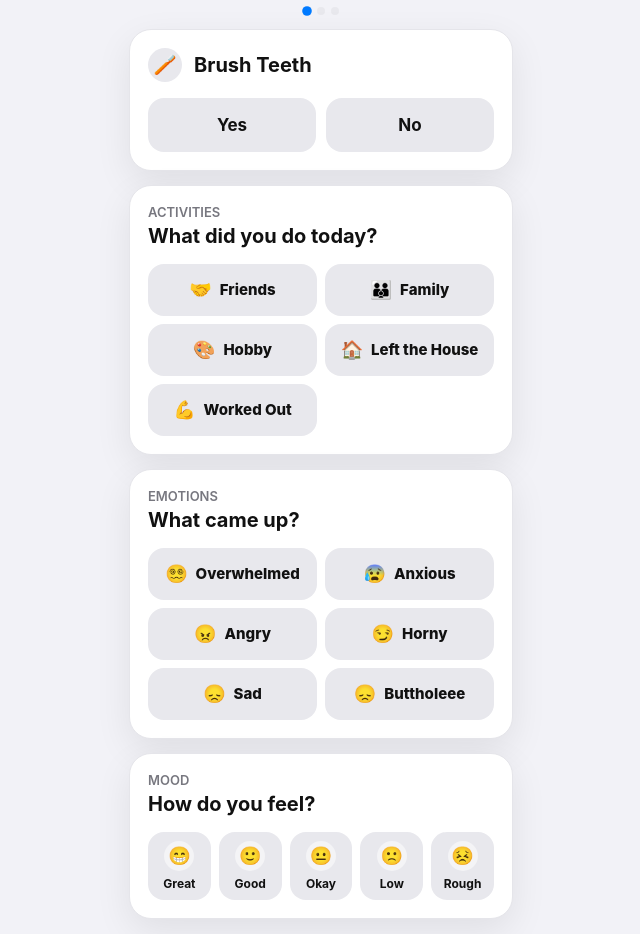
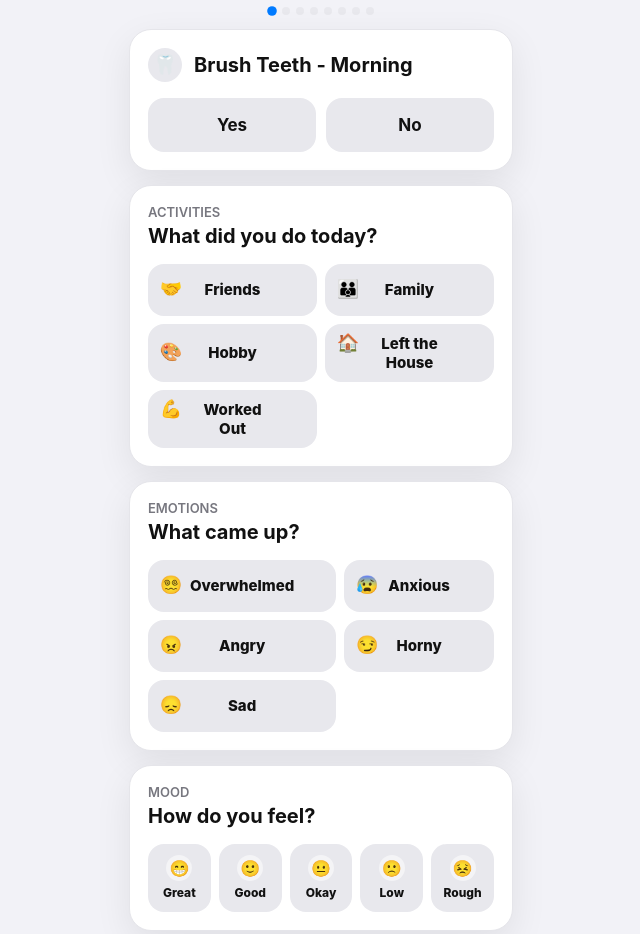
Before and after one commit to RichesCodes/TheTobsterTracker, a plain HTML site: page index.html in a window 1280 px wide. Shown: the part 226-1160 px from the top of the page, without its empty margins (319-959 px from the left). Drawn offline with Linux system fonts and the light colour scheme.

Commit message:
styling fixes and new defaults

```diff
--- a/js/constants.js
+++ b/js/constants.js
@@ -12,9 +12,14 @@ const MOODS_KEY = "habits:moods-config";
 
 // Default habits shown to every new user.
 const DEFAULT_HABITS = [
-  { id: "brush-teeth", name: "Brush Teeth", emoji: "\u{1FAA5}" },
+  { id: "teethmorning", name: "Brush Teeth - Morning", emoji: "\u{1F9B7}" },
+  { id: "morning-pills", name: "Take Morning Drugs", emoji: "\u{1F48A}" },
+  { id: "eat-breakfast", name: "Eat Breakfast", emoji: "\u{1F373}" },
   { id: "drink-water", name: "Drink Water", emoji: "\u{1F4A7}" },
-  { id: "take-vitamins", name: "Take Vitamins", emoji: "\u{1F48A}" },
+  { id: "eat-lunch", name: "Eat Lunch", emoji: "\u{1F96A}" },
+  { id: "afternoon-pills", name: "Take Afternoon Drugs", emoji: "\u{1F48A}" },
+  { id: "eat-dinner", name: "Eat Dinner", emoji: "\u{1F969}" },
+  { id: "teethnight", name: "Brush Teeth - Night", emoji: "\u{1F9B7}" },
 ];
 
 // Default daily activities used for check-ins and future insights.
@@ -35,7 +40,6 @@ const DEFAULT_EMOTIONS = [
   { id: "angry", name: "Angry", emoji: "\u{1F620}" },
   { id: "horny", name: "Horny", emoji: "\u{1F60F}" },
   { id: "sad", name: "Sad", emoji: "\u{1F61E}" },
-  { id: "Butthold", name: "Buttholeee", emoji: "\u{1F61E}" },
 ];
 
 const CUSTOM_EMOTION_EMOJI = "\u{1F4AD}";
--- a/js/today.js
+++ b/js/today.js
@@ -142,17 +142,18 @@ function renderMood() {
     const button = document.createElement("button");
     const isSelected = viewEntry.mood === mood.id;
 
-    button.className = "mood-button";
+    button.className = "mood-button tile-button";
     button.type = "button";
     button.setAttribute("aria-pressed", String(isSelected));
     button.classList.toggle("selected", isSelected);
 
     const emoji = document.createElement("span");
-    emoji.className = "mood-emoji";
+    emoji.className = "mood-emoji tile-emoji";
     emoji.setAttribute("aria-hidden", "true");
     emoji.textContent = mood.emoji;
 
     const label = document.createElement("span");
+    label.className = "tile-label";
     label.textContent = mood.label;
 
     button.disabled = Boolean(viewEntry.finished);
@@ -177,17 +178,18 @@ function renderActivities() {
     const button = document.createElement("button");
     const isSelected = Boolean(viewEntry.activities[activity.id]);
 
-    button.className = "activity-button";
+    button.className = "activity-button tile-button";
     button.type = "button";
     button.setAttribute("aria-pressed", String(isSelected));
     button.classList.toggle("selected", isSelected);
 
     const emoji = document.createElement("span");
-    emoji.className = "activity-emoji";
+    emoji.className = "tile-emoji";
     emoji.setAttribute("aria-hidden", "true");
     emoji.textContent = activity.emoji || CUSTOM_ACTIVITY_EMOJI;
 
     const label = document.createElement("span");
+    label.className = "tile-label";
     label.textContent = activity.name;
 
     button.disabled = Boolean(viewEntry.finished);
@@ -220,17 +222,18 @@ function renderEmotions() {
     const button = document.createElement("button");
     const isSelected = Boolean(viewEntry.emotions[emotion.id]);
 
-    button.className = "emotion-button";
+    button.className = "emotion-button tile-button";
     button.type = "button";
     button.setAttribute("aria-pressed", String(isSelected));
     button.classList.toggle("selected", isSelected);
 
     const emoji = document.createElement("span");
-    emoji.className = "emotion-emoji";
+    emoji.className = "tile-emoji";
     emoji.setAttribute("aria-hidden", "true");
     emoji.textContent = emotion.emoji || CUSTOM_EMOTION_EMOJI;
 
     const label = document.createElement("span");
+    label.className = "tile-label";
     label.textContent = emotion.name;
 
     button.disabled = Boolean(viewEntry.finished);
--- a/style.css
+++ b/style.css
@@ -60,6 +60,7 @@ html {
 body {
   min-height: 100vh;
   margin: 0;
+  overflow-x: hidden;
   color: var(--text);
   font-family: -apple-system, BlinkMacSystemFont, "SF Pro Display", "SF Pro Text",
     "Helvetica Neue", Arial, sans-serif;
@@ -74,7 +75,8 @@ button {
 }
 
 .app {
-  width: min(100%, 420px);
+  width: 100%;
+  max-width: 420px;
   min-height: 100vh;
   margin: 0 auto;
   padding: 28px 18px 24px;
@@ -83,7 +85,7 @@ button {
 /* ---- Header ---- */
 
 .header {
-  padding: 10px 2px 0;
+  padding: 10px 0 0;
 }
 
 .header-top {
@@ -196,6 +198,12 @@ h1 {
 .view {
   display: grid;
   gap: 12px;
+  /* Prevent any grid item from blowing past the app container width. */
+  min-width: 0;
+}
+
+.view > * {
+  min-width: 0;
 }
 
 .view[hidden] {
@@ -207,6 +215,7 @@ h1 {
 .habit-list {
   display: grid;
   gap: 12px;
+  min-width: 0;
 }
 
 .habit-card,
@@ -330,8 +339,7 @@ h1 {
   gap: 10px;
 }
 
-.answer-button,
-.mood-button {
+.answer-button {
   min-height: 54px;
   border-radius: 16px;
   color: var(--text);
@@ -343,14 +351,12 @@ h1 {
 }
 
 .answer-button:active,
-.mood-button:active,
 .finish-day-button:active,
 .reset-button:active {
   transform: scale(0.97);
 }
 
-.answer-button.selected,
-.mood-button.selected {
+.answer-button.selected {
   color: #ffffff;
   transform: scale(1.02);
   box-shadow: 0 8px 18px rgba(0, 0, 0, 0.12);
@@ -362,6 +368,48 @@ h1 {
 
 .answer-button.selected[data-answer="no"] {
   background: var(--no);
+}
+
+/* ---- Shared tile button (mood, activity, emotion) ---- */
+/*
+ * .tile-button is the single source of truth for tile layout.
+ * Three-column grid: [emoji] [label] [mirror spacer].
+ * The mirror spacer equals the emoji column width so the label
+ * column is symmetric and text-align:center lands in the visual middle.
+ */
+
+.tile-button {
+  display: grid;
+  grid-template-columns: 26px 1fr 26px;
+  align-content: center;
+  gap: 6px;
+  padding: 10px 10px;
+  border-radius: 16px;
+  color: var(--text);
+  background: var(--button);
+  font-weight: 800;
+  transition: transform 160ms ease, background-color 160ms ease, color 160ms ease,
+    box-shadow 160ms ease;
+}
+
+.tile-button:active {
+  transform: scale(0.97);
+}
+
+.tile-button.selected {
+  color: #ffffff;
+  transform: scale(1.02);
+  box-shadow: 0 8px 18px rgba(0, 0, 0, 0.12);
+}
+
+.tile-emoji {
+  font-size: 18px;
+  line-height: 1;
+  text-align: center;
+}
+
+.tile-label {
+  text-align: center;
 }
 
 /* ---- Mood card ---- */
@@ -381,45 +429,19 @@ h1 {
 .emotion-options {
   display: grid;
   grid-template-columns: 1fr 1fr;
+  align-items: stretch;
   gap: 8px;
 }
 
 .activity-button,
 .emotion-button {
-  display: flex;
   min-height: 52px;
-  align-items: center;
-  justify-content: center;
-  gap: 8px;
-  padding: 8px 10px;
-  border-radius: 16px;
-  color: var(--text);
-  background: var(--button);
   font-size: 15px;
-  font-weight: 800;
-  text-align: center;
-  transition: transform 160ms ease, background-color 160ms ease, color 160ms ease,
-    box-shadow 160ms ease;
-}
-
-.activity-button:active,
-.emotion-button:active {
-  transform: scale(0.97);
 }
 
 .activity-button.selected,
 .emotion-button.selected {
-  color: #ffffff;
   background: var(--accent);
-  transform: scale(1.02);
-  box-shadow: 0 8px 18px rgba(0, 0, 0, 0.12);
-}
-
-.activity-emoji,
-.emotion-emoji {
-  flex-shrink: 0;
-  font-size: 18px;
-  line-height: 1;
 }
 
 .activity-form {
@@ -489,16 +511,17 @@ h1 {
 
 .mood-options {
   display: grid;
-  grid-template-columns: repeat(5, 1fr);
+  grid-template-columns: repeat(auto-fill, minmax(60px, 1fr));
   gap: 8px;
 }
 
 .mood-button {
-  display: grid;
+  /* Override tile-button's horizontal 3-col layout with a vertical stack. */
+  grid-template-columns: 1fr;
+  justify-items: center;
   gap: 4px;
   min-height: 68px;
-  padding: 8px 4px;
-  place-items: center;
+  padding: 8px 6px;
   font-size: 12px;
 }
 
@@ -507,10 +530,13 @@ h1 {
 }
 
 .mood-emoji {
-  width: 30px;
-  height: 30px;
+  width: 26px;
+  height: 26px;
   background: var(--mood-emoji-bg);
-  font-size: 18px;
+  font-size: 16px;
+  border-radius: 50%;
+  display: grid;
+  place-items: center;
 }
 
 /* ---- Reset button ---- */
```
